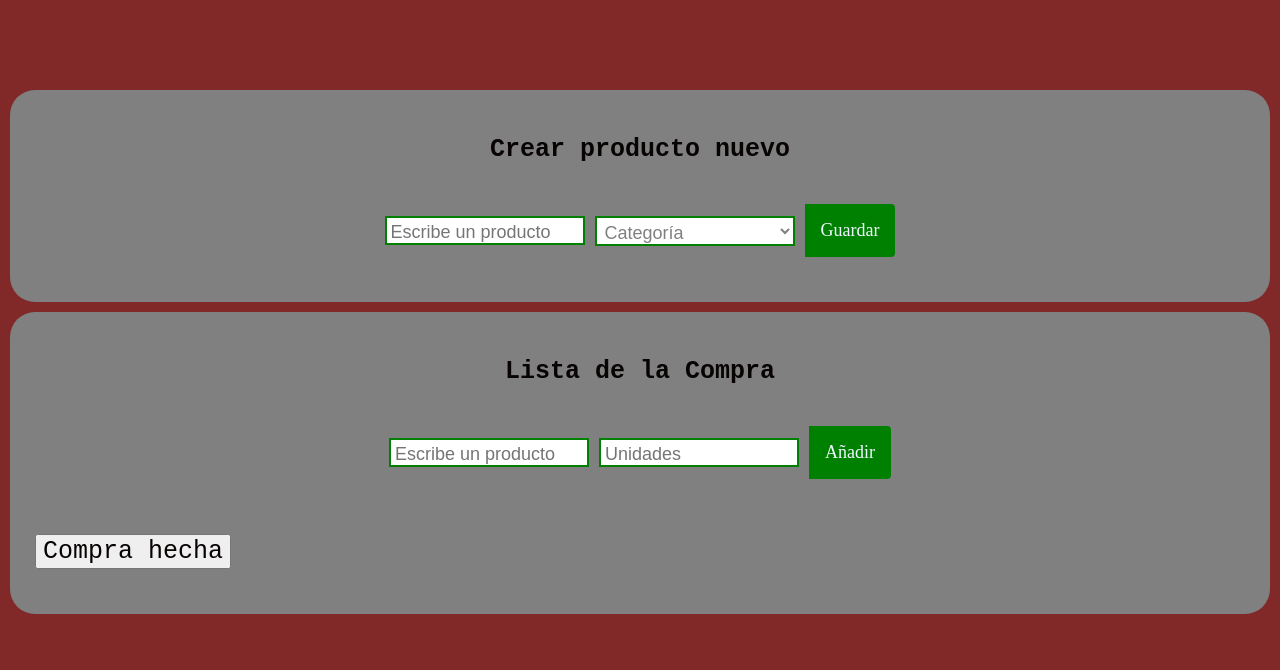
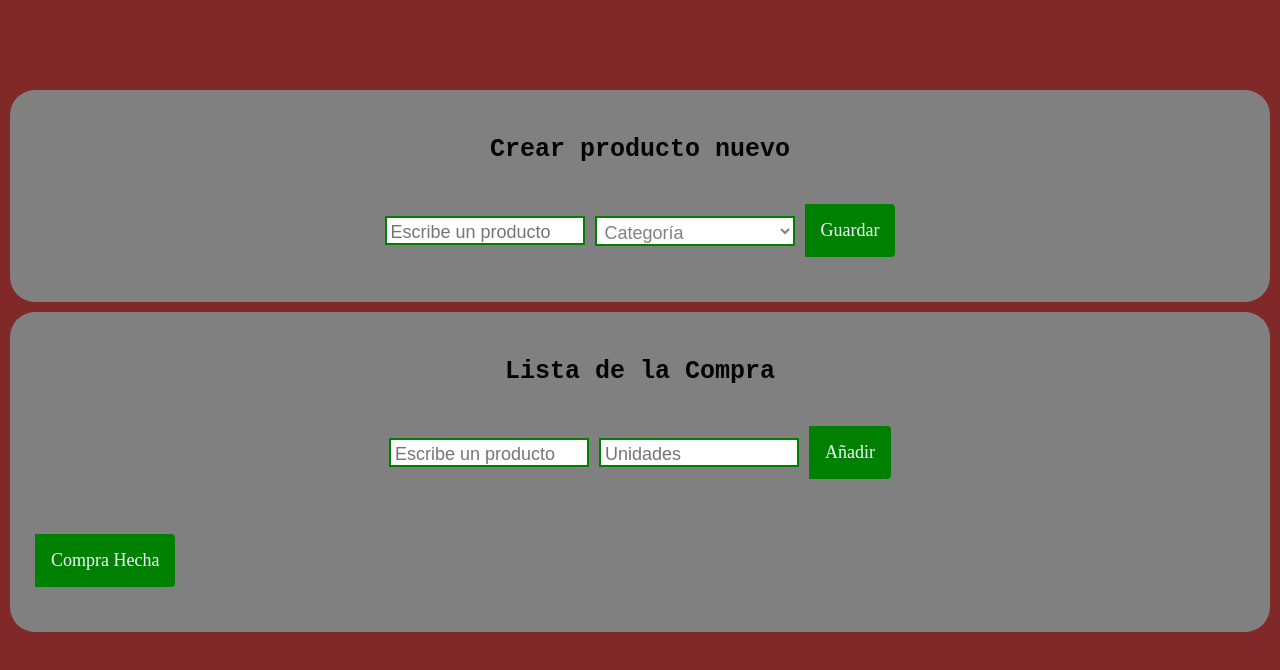
Before and after one commit to graciagarpin/lista-de-tareas, a React (Create React App) app: page / in a window 1280 px wide. Shown: the top 670 px of the page. Built offline with nearby package versions, Linux system fonts and the light colour scheme; the HTML template or start-up script is replaced by a standard one.

Commit message:
add styles to button + readme

```diff
--- a/src/components/ProductsList.js
+++ b/src/components/ProductsList.js
@@ -83,7 +83,7 @@ function ProductsList() {
           />
         ))}
       </div>
-      <button onClick={handleShopComplete}>Compra hecha</button>
+      <button className="add-product-btn" onClick={handleShopComplete}>Compra hecha</button>
       <p>{shopCompletedMsg}</p>
     </>
   );
```
Also changed, not shown: 1 other file (tests, documents, lock files or other folders).
